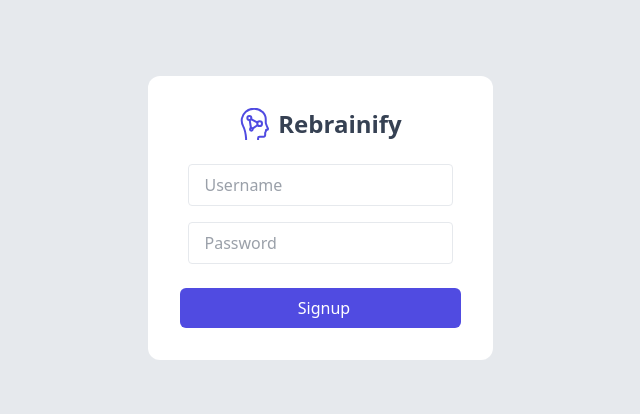
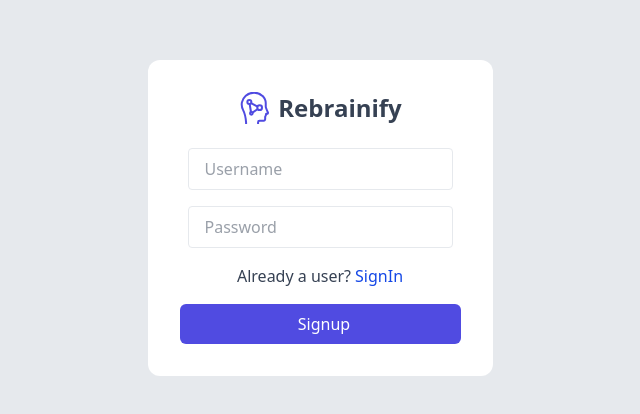
Before and after one commit to anantagarwal31/Rebrainify, a React (Vite) app in the folder Rebrainify-FE/: page /signup in a window 1280 px wide. Shown: the part 182-596 px from the top of the page, without its empty margins (320-960 px from the left). Built offline with nearby package versions, Linux system fonts and the light colour scheme.

Commit message:
Implemented Already a user and New user on Signup and SignIn pages

```diff
--- a/Rebrainify-FE/src/pages/Signin.tsx
+++ b/Rebrainify-FE/src/pages/Signin.tsx
@@ -32,6 +32,11 @@ export function Signin(){
             </div>
             <Input ref={usernameRef} placeholder="Username"/>
             <Input ref={passwordRef} placeholder="Password"/>
+            <div className="flex justify-center pt-2">
+                New user?<span className="pl-1 text-blue-700 hover:text-purple-600 hover:underline" onClick={()=>{
+                    navigate("/signup")
+                }}>SignUp</span>
+            </div>
             <div className="flex justify-center pt-4">
                 <Button onClick={signin} variant="primary" text="Signin" fullWidth={true} loading={false}/>
             </div>
--- a/Rebrainify-FE/src/pages/Signup.tsx
+++ b/Rebrainify-FE/src/pages/Signup.tsx
@@ -31,6 +31,11 @@ export function Signup(){
             </div>
             <Input ref={usernameRef} placeholder="Username"/>
             <Input ref={passwordRef} placeholder="Password"/>
+            <div className="flex justify-center pt-2">
+                Already a user?<span className="pl-1 text-blue-700 hover:text-purple-600 hover:underline" onClick={()=>{
+                    navigate("/signin")
+                }}>SignIn</span>
+            </div>
             <div className="flex justify-center pt-4">
                 <Button onClick={signup} variant="primary" text="Signup" fullWidth={true} loading={false}/>
             </div>
```
